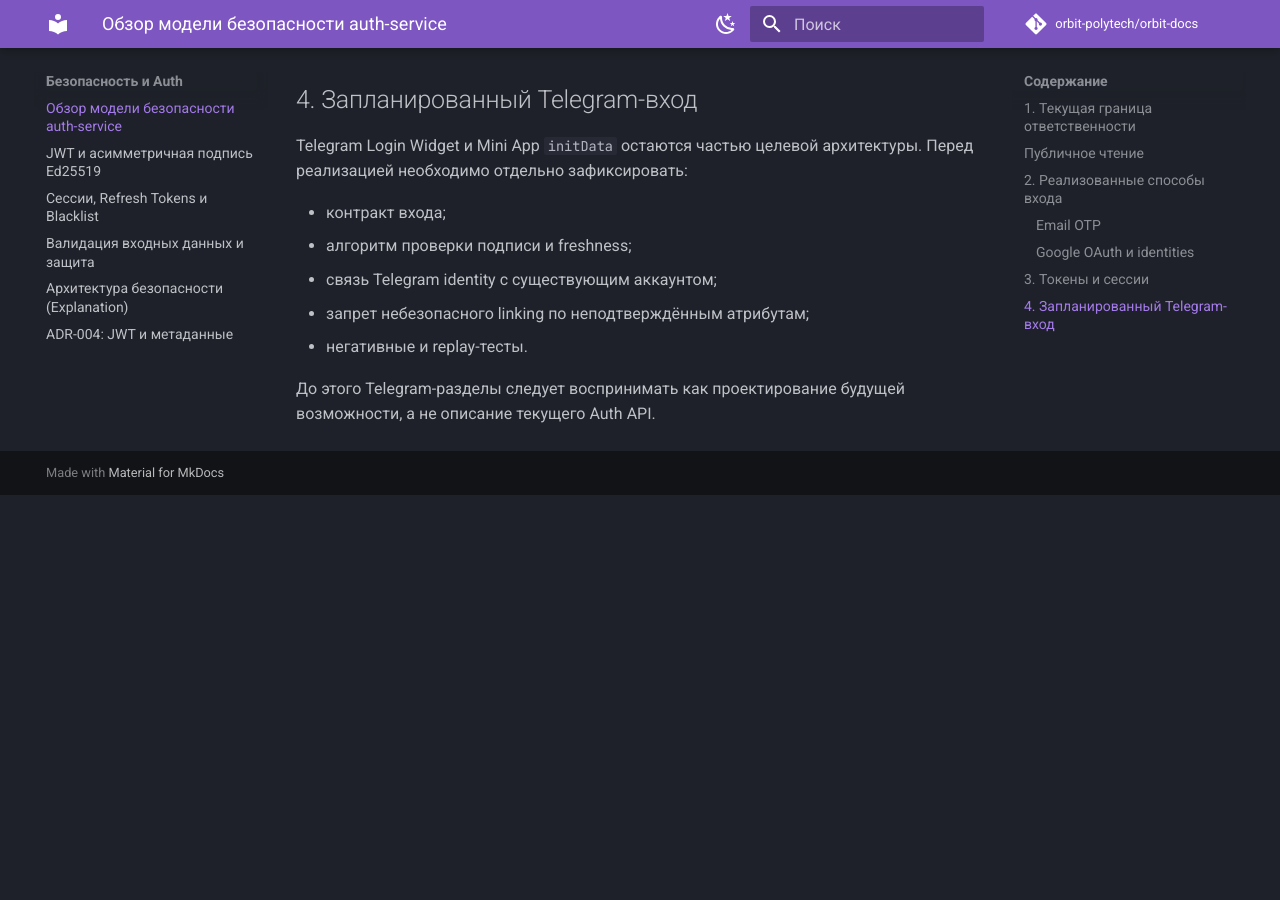
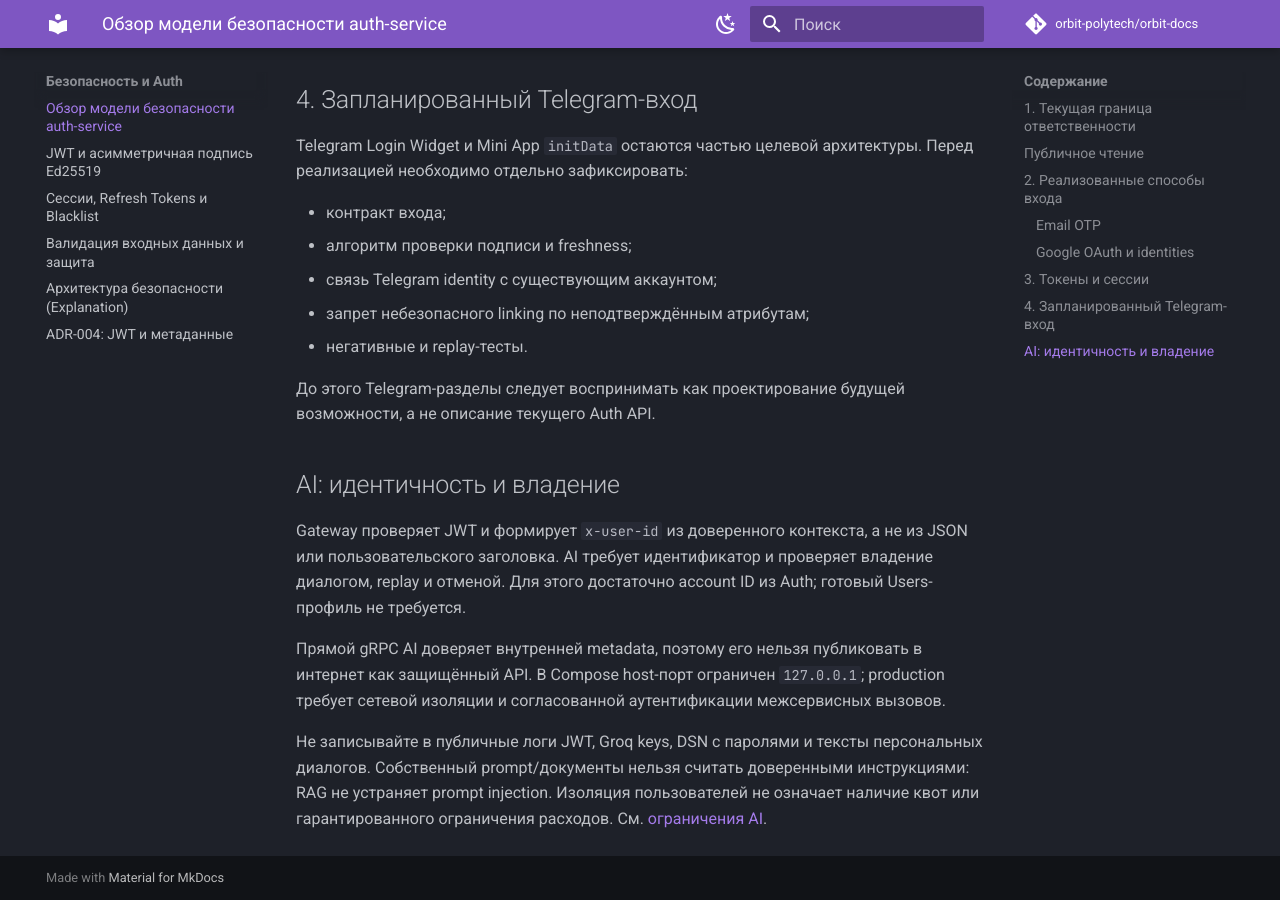
Before and after one commit to orbit-polytech/orbit-docs, an MkDocs documentation site: the page built from docs/security/overview.md, in a window 1280 px wide and 900 px high, scrolled down 2065 px. Built offline with MkDocs 1.6.1 and Material for MkDocs 9.7.7, drawn with Linux system fonts in a browser that asks for light colours; comment, search, counter and statistics services are not loaded; before the commit the page ends 2560 px from its top, so only the background shows below that; some of the changed text lies outside the part shown.

Commit message:
docs: update AI integration handbook (11/16)

```diff
--- a/docs/security/overview.md
+++ b/docs/security/overview.md
@@ -15,7 +15,7 @@ Gateway получает только публичный ключ. Приват
 
 ## Публичное чтение
 
-`GET /api/v1/schedule/groups` и `GET /api/v1/schedule/groups/{group}` доступны без JWT, регистрации и профиля Users. Это явное исключение из защищённых персональных сценариев, а не ослабление проверки токенов. Schedule не получает JWT-ключи, Redis или пользовательский контекст. AI и персональные задачи в будущем требуют отдельной авторизации.
+`GET /api/v1/schedule/groups` и `GET /api/v1/schedule/groups/{group}` доступны без JWT, регистрации и профиля Users. Это явное исключение из защищённых персональных сценариев, а не ослабление проверки токенов. Schedule не получает JWT-ключи или пользовательский контекст, но использует Redis для кэша и синхронизации. AI уже требует JWT на Gateway; персональные задачи остаются будущим сценарием.
 
 ## 2. Реализованные способы входа
 
@@ -66,3 +66,12 @@ Telegram Login Widget и Mini App `initData` остаются частью це
 - негативные и replay-тесты.
 
 До этого Telegram-разделы следует воспринимать как проектирование будущей возможности, а не описание текущего Auth API.
+
+
+## AI: идентичность и владение
+
+Gateway проверяет JWT и формирует `x-user-id` из доверенного контекста, а не из JSON или пользовательского заголовка. AI требует идентификатор и проверяет владение диалогом, replay и отменой. Для этого достаточно account ID из Auth; готовый Users-профиль не требуется.
+
+Прямой gRPC AI доверяет внутренней metadata, поэтому его нельзя публиковать в интернет как защищённый API. В Compose host-порт ограничен `127.0.0.1`; production требует сетевой изоляции и согласованной аутентификации межсервисных вызовов.
+
+Не записывайте в публичные логи JWT, Groq keys, DSN с паролями и тексты персональных диалогов. Собственный prompt/документы нельзя считать доверенными инструкциями: RAG не устраняет prompt injection. Изоляция пользователей не означает наличие квот или гарантированного ограничения расходов. См. [ограничения AI](../python-ai/current-limitations.md).
```
Also changed, not shown: docs/tutorial/ai/01-ai-grpc-stack.md (+3 -0 lines).
